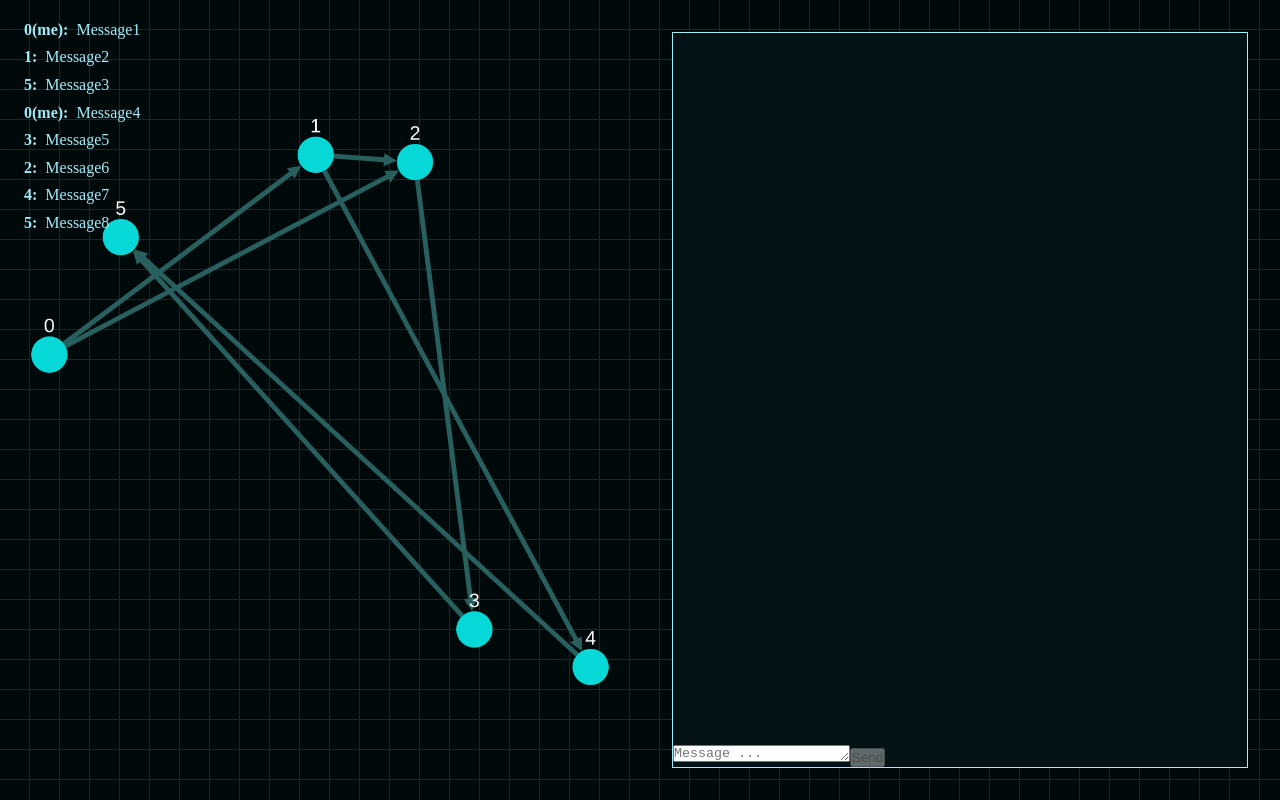
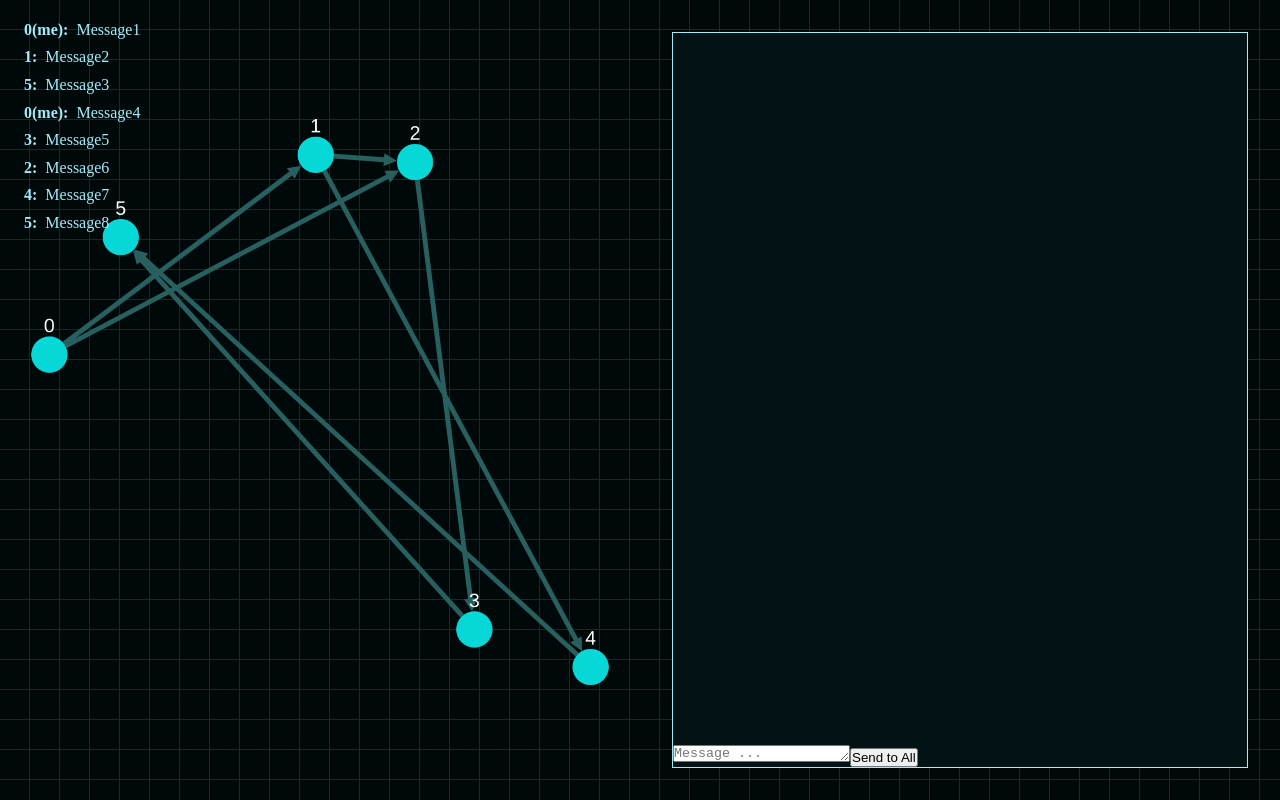
Before and after one commit to approvers/genkainet, a React app: page / in a window 1280 px wide. Built offline with nearby package versions, Linux system fonts and the light colour scheme; the HTML template or start-up script is replaced by a standard one.

Commit message:
feat: change input field

```diff
--- a/src/components/InputField.tsx
+++ b/src/components/InputField.tsx
@@ -9,7 +9,7 @@ type Props = {
 
 const InputField: FC<Props> = ({ destination, onSendClick }) => {
   const [message, setMessage] = useState("");
-  const sendButtonText = destination ? `Send to ${destination}` : "Send";
+  const sendButtonText = destination ? `Send to ${destination}` : "Send to All";
   return (
     <div className={styles.inputField}>
       <textarea
@@ -18,9 +18,7 @@ const InputField: FC<Props> = ({ destination, onSendClick }) => {
         rows={1}
         placeholder="Message ..."
       />
-      <button onClick={() => onSendClick(message)} disabled={destination == null}>
-        {sendButtonText}
-      </button>
+      <button onClick={() => onSendClick(message)}>{sendButtonText}</button>
     </div>
   );
 };
```
